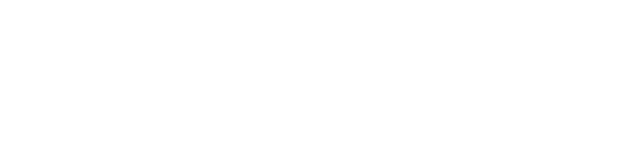
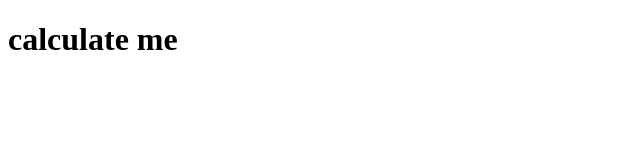
Before and after one commit to farhanrahman0027/calculator, a plain HTML site: page index.html in a window 1280 px wide. Shown: the whole page, without its empty margins (0-640 px from the left). Drawn offline with Linux system fonts and the light colour scheme.

Commit message:
write heading

```diff
--- a/index.html
+++ b/index.html
@@ -6,6 +6,6 @@
     <title>Document</title>
 </head>
 <body>
-
+    <h1>calculate me</h1>
 </body>
 </html>
```
